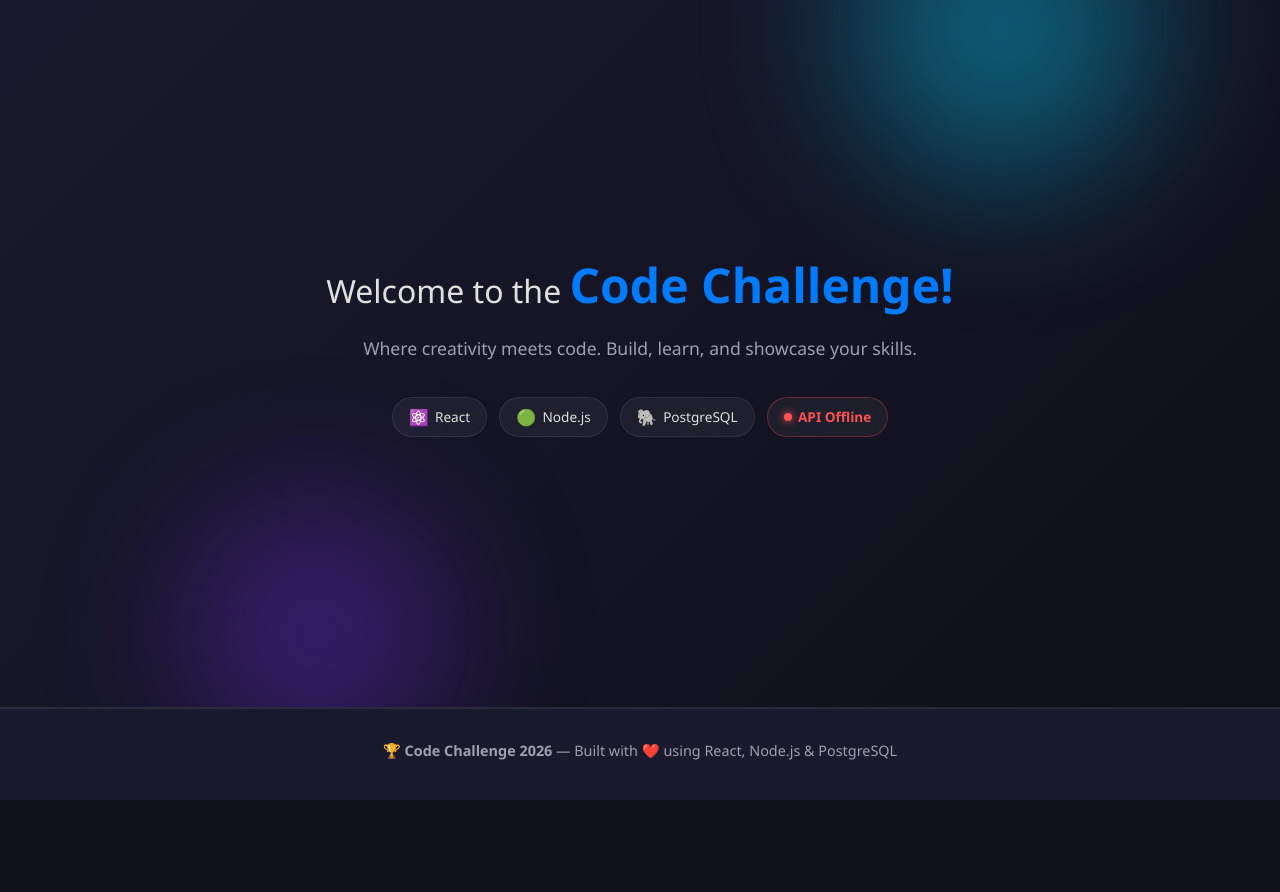
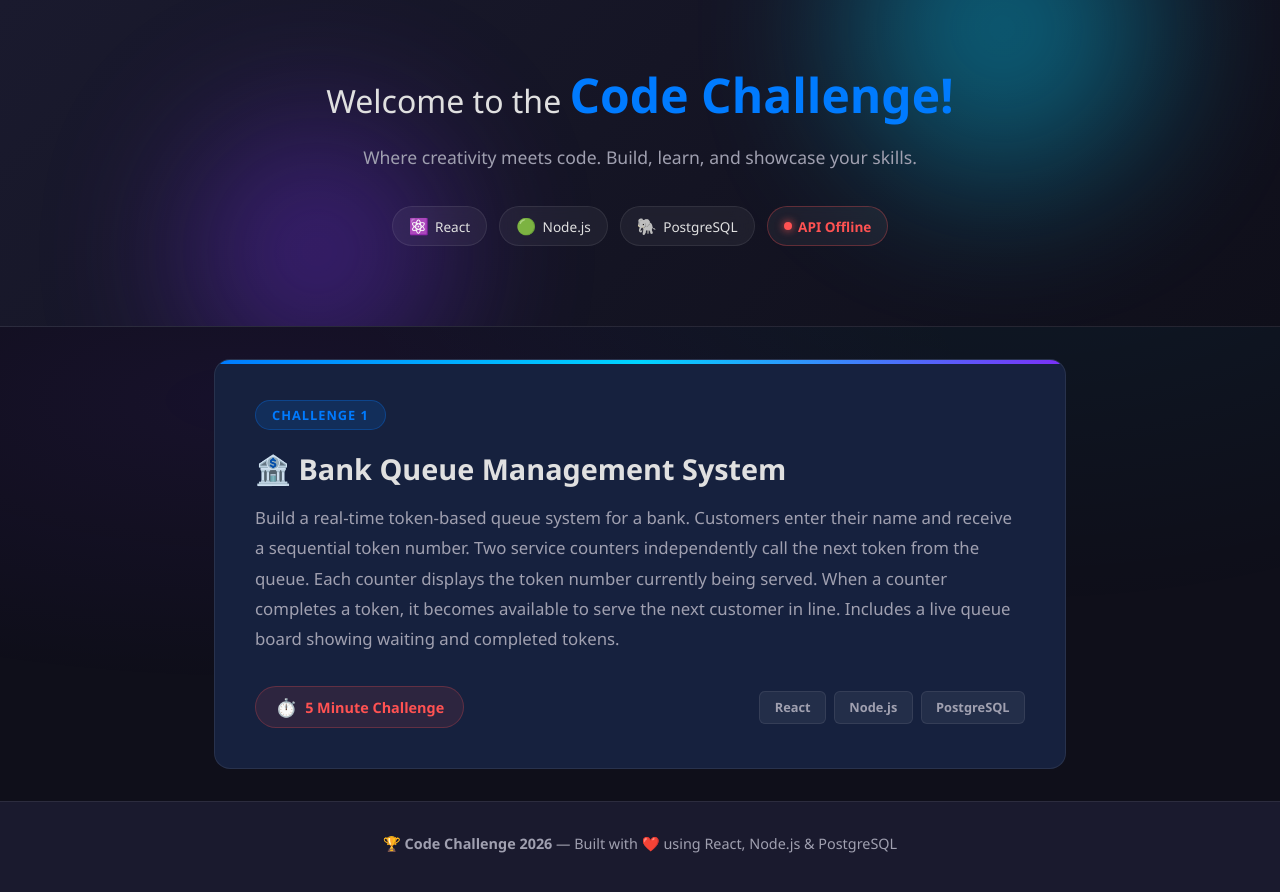
Before and after one commit to codechallange01-dot/codechallange, a React (Vite) app in the folder client/: page / in a window 1280 px wide. Before the commit the page ends 800 px from the top, so only its background shows below. Built offline with nearby package versions, Linux system fonts and the light colour scheme; no server answers; the HTML template or start-up script is replaced by a standard one.

Commit message:
Challenge 1: Bank Queue Management System - add challenge card to UI

```diff
--- a/client/src/App.css
+++ b/client/src/App.css
@@ -12,9 +12,143 @@
   flex: 1;
 }
 
-.app > .hero {
-  flex: 1;
+/* Challenge Card */
+.challenge-card {
+  position: relative;
+  background: var(--bg-card);
+  border: 1px solid var(--border);
+  border-radius: 16px;
+  padding: 2.5rem;
+  margin-top: 0;
+  overflow: hidden;
+}
+
+.challenge-card::before {
+  content: '';
+  position: absolute;
+  top: 0;
+  left: 0;
+  right: 0;
+  height: 4px;
+  background: linear-gradient(90deg, #007bff, var(--accent), var(--accent-secondary));
+}
+
+.challenge-badge {
+  display: inline-block;
+  background: rgba(0, 123, 255, 0.15);
+  color: #007bff;
+  border: 1px solid rgba(0, 123, 255, 0.3);
+  padding: 0.3rem 1rem;
+  border-radius: 999px;
+  font-size: 0.8rem;
+  font-weight: 700;
+  text-transform: uppercase;
+  letter-spacing: 1px;
+  margin-bottom: 1.25rem;
+}
+
+.challenge-title {
+  font-size: 1.8rem;
+  font-weight: 800;
+  margin-bottom: 1rem;
+  line-height: 1.3;
+}
+
+.challenge-description {
+  color: var(--text-secondary);
+  font-size: 1.05rem;
+  line-height: 1.8;
+  margin-bottom: 2rem;
+}
+
+.challenge-requirements {
+  background: rgba(255, 255, 255, 0.03);
+  border: 1px solid var(--border);
+  border-radius: 12px;
+  padding: 1.5rem;
+  margin-bottom: 2rem;
+}
+
+.requirements-title {
+  font-size: 1.1rem;
+  font-weight: 700;
+  margin-bottom: 1rem;
+}
+
+.requirements-list {
+  list-style: none;
+  padding: 0;
   display: flex;
   flex-direction: column;
-  justify-content: center;
+  gap: 0.75rem;
 }
+
+.requirements-list li {
+  position: relative;
+  padding-left: 1.75rem;
+  color: var(--text-secondary);
+  font-size: 0.95rem;
+  line-height: 1.5;
+}
+
+.requirements-list li::before {
+  content: '▸';
+  position: absolute;
+  left: 0;
+  color: var(--accent);
+  font-weight: 700;
+  font-size: 1.1rem;
+}
+
+.requirements-list li strong {
+  color: var(--text-primary);
+}
+
+.challenge-footer {
+  display: flex;
+  align-items: center;
+  justify-content: space-between;
+  flex-wrap: wrap;
+  gap: 1rem;
+}
+
+.challenge-timer {
+  display: flex;
+  align-items: center;
+  gap: 0.5rem;
+  background: rgba(255, 82, 82, 0.1);
+  border: 1px solid rgba(255, 82, 82, 0.25);
+  padding: 0.5rem 1.2rem;
+  border-radius: 999px;
+  font-size: 0.9rem;
+  font-weight: 600;
+  color: var(--danger);
+}
+
+.timer-icon {
+  font-size: 1.1rem;
+}
+
+.challenge-stack {
+  display: flex;
+  gap: 0.5rem;
+}
+
+.stack-tag {
+  background: rgba(255, 255, 255, 0.06);
+  border: 1px solid var(--border);
+  padding: 0.4rem 0.9rem;
+  border-radius: 6px;
+  font-size: 0.8rem;
+  font-weight: 600;
+  color: var(--text-secondary);
+}
+
+@media (max-width: 600px) {
+  .challenge-card {
+    padding: 1.5rem;
+  }
+  .challenge-title {
+    font-size: 1.4rem;
+  }
+}
--- a/client/src/App.jsx
+++ b/client/src/App.jsx
@@ -65,6 +65,27 @@ function App() {
   return (
     <div className="app">
       <HeroBanner apiStatus={apiStatus} />
+      <main className="main-content">
+        <section className="challenge-card">
+          <div className="challenge-badge">Challenge 1</div>
+          <h2 className="challenge-title">🏦 Bank Queue Management System</h2>
+          <p className="challenge-description">
+            Build a real-time token-based queue system for a bank. Customers enter their name and receive a sequential token number. Two service counters independently call the next token from the queue. Each counter displays the token number currently being served. When a counter completes a token, it becomes available to serve the next customer in line. Includes a live queue board showing waiting and completed tokens.
+          </p>
+
+          <div className="challenge-footer">
+            <div className="challenge-timer">
+              <span className="timer-icon">⏱️</span>
+              <span>5 Minute Challenge</span>
+            </div>
+            <div className="challenge-stack">
+              <span className="stack-tag">React</span>
+              <span className="stack-tag">Node.js</span>
+              <span className="stack-tag">PostgreSQL</span>
+            </div>
+          </div>
+        </section>
+      </main>
       <Footer />
     </div>
   );
```
